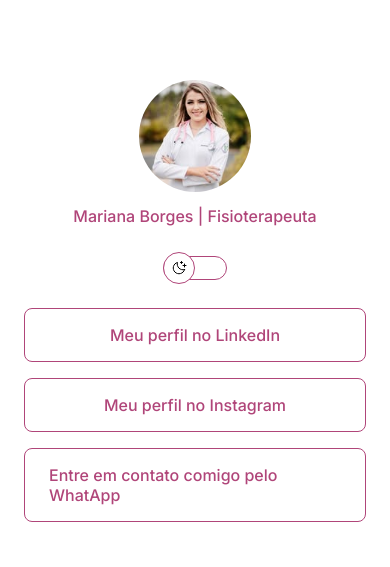
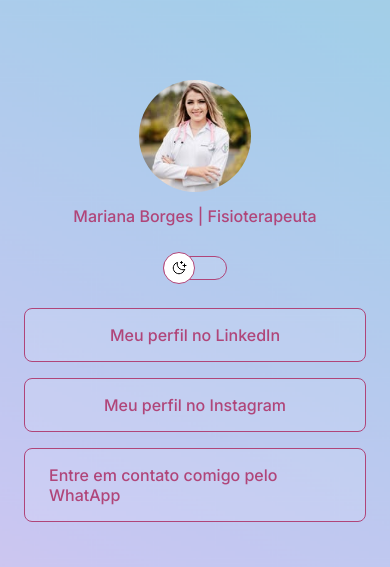
Before and after one commit to gufvr/mb-fisioterapeuta, a plain HTML site: page index.html in a window 390 px wide. Shown: the top 567 px of the page. Drawn offline with nearby package versions, Linux system fonts and the light colour scheme.

Commit message:
refactor: atualizar imagem de fundo para nova versão colorida no mobile

```diff
--- a/style.css
+++ b/style.css
@@ -6,7 +6,7 @@
 
 :root {
   --text-color: rgb(176, 69, 121);
-  --bg-url: url(./assets/bg-mobile.png);
+  --bg-url: url(./assets/mobile-pink-green-bg.png);
   --stroke-color: rgb(176, 69, 121);
   --surface-color: rgba(255, 255, 255, 0.1);
   --surface-color-hover: rgb(255, 228, 241);
```
Also changed, not shown: assets/mobile-pink-green-bg.png (added).
